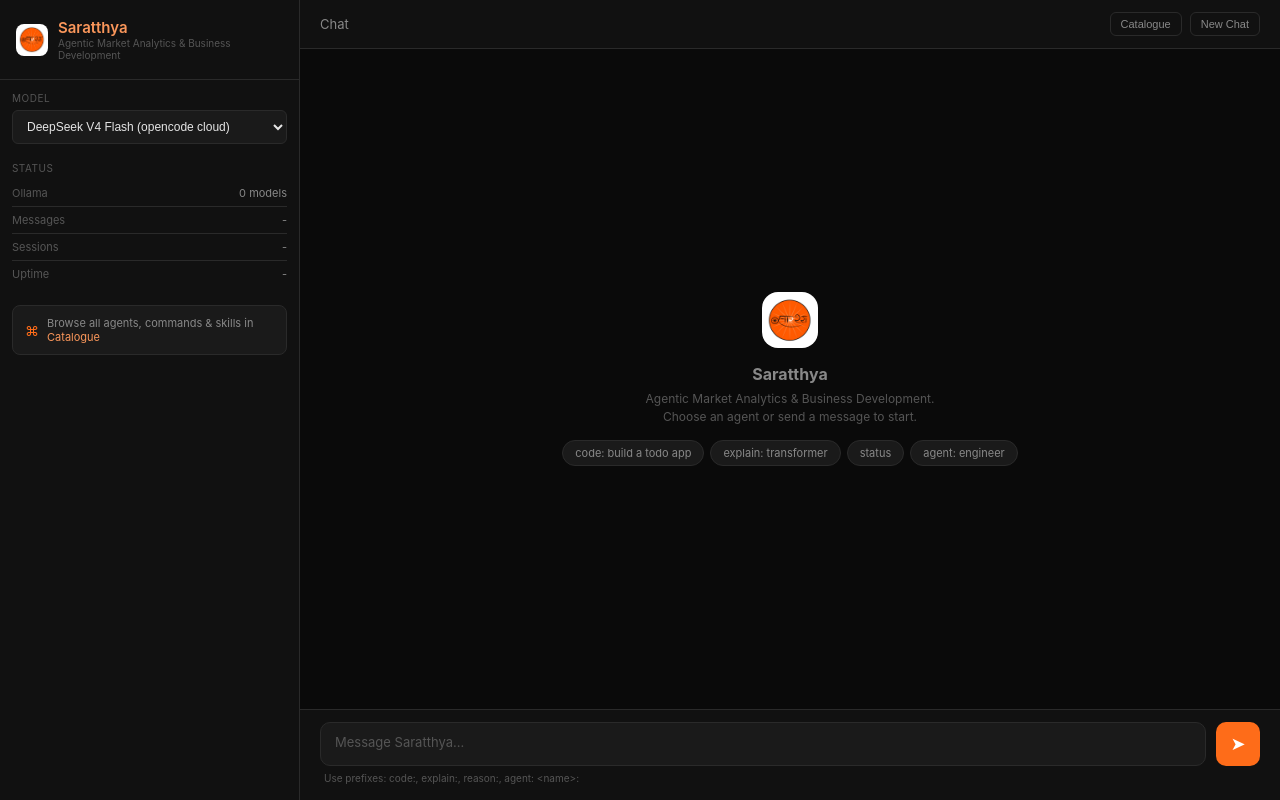
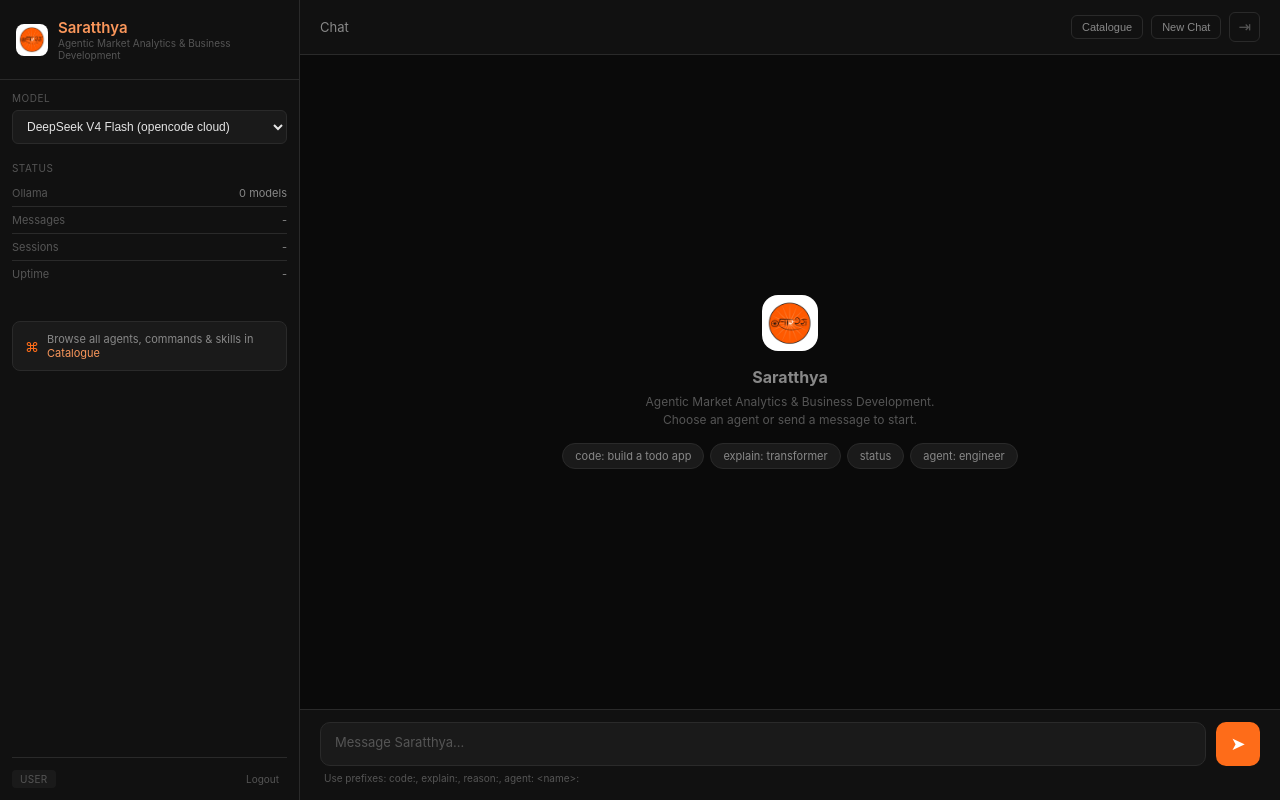
Before and after one commit to NinadAGokhale/local-ai-system, a Flask app: page / in a window 1280 px wide. Run offline with Flask 3, Linux system fonts and the light colour scheme; the visitor is signed in with stand-in values (Sample User, id 1); data that the repository does not hold is empty.

Commit message:
Add login/logout UI to chat page
- Add Logout button (⇥) in chat header next to Catalogue/New Chat
- Add user badge and Logout link in sidebar footer
- CSS: logout hover turns red, sidebar uses flex column
- 72/72 tests passing

```diff
--- a/templates/dashboard.html
+++ b/templates/dashboard.html
@@ -75,6 +75,8 @@
             flex: 1;
             overflow-y: auto;
             padding: 12px;
+            display: flex;
+            flex-direction: column;
         }
         .model-group { margin-bottom: 18px; }
         .model-group label {
@@ -154,6 +156,34 @@
             text-decoration: none;
         }
         .sidebar-hint a:hover { text-decoration: underline; }
+        .sidebar-footer {
+            margin-top: auto;
+            padding-top: 12px;
+            border-top: 1px solid var(--border);
+            display: flex;
+            align-items: center;
+            justify-content: space-between;
+        }
+        .user-badge {
+            font-size: 10px;
+            color: var(--text-muted);
+            background: var(--surface-2);
+            padding: 3px 8px;
+            border-radius: 4px;
+            text-transform: uppercase;
+            letter-spacing: 0.3px;
+        }
+        .logout-link {
+            font-size: 10px;
+            color: var(--text-muted);
+            text-decoration: none;
+            padding: 3px 8px;
+            border-radius: 4px;
+        }
+        .logout-link:hover {
+            color: #ef4444;
+            background: rgba(239,68,68,0.1);
+        }
         .persona-grid {
             display: grid;
             grid-template-columns: 1fr 1fr;
@@ -206,6 +236,15 @@
         .chat-header .actions button:hover {
             background: var(--surface-2);
             color: var(--text);
+        }
+        .chat-header .actions .logout-btn {
+            color: var(--text-muted);
+            font-size: 15px;
+            padding: 5px 8px;
+        }
+        .chat-header .actions .logout-btn:hover {
+            color: #ef4444;
+            border-color: #ef4444;
         }
 
         .messages {
@@ -429,6 +468,10 @@
                 <span class="hint-icon">⌘</span>
                 <span>Browse all agents, commands &amp; skills in <a href="#" onclick="toggleCatalogue(); return false;">Catalogue</a></span>
             </div>
+            <div class="sidebar-footer">
+                <span class="user-badge">user</span>
+                <a href="/logout" class="logout-link">Logout</a>
+            </div>
         </div>
     </div>
 
@@ -439,6 +482,7 @@
             <div class="actions">
                 <button onclick="toggleCatalogue()">Catalogue</button>
                 <button onclick="newChat()">New Chat</button>
+                <button onclick="window.location.href='/logout'" class="logout-btn" title="Logout">⇥</button>
             </div>
         </div>
 
```
